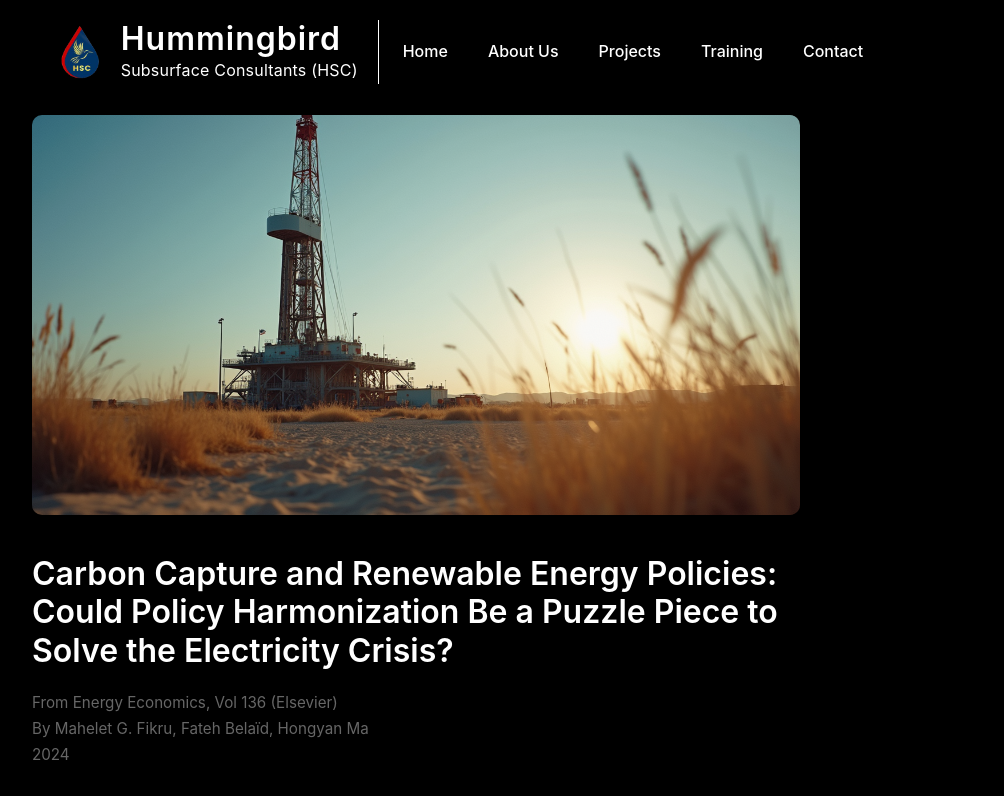
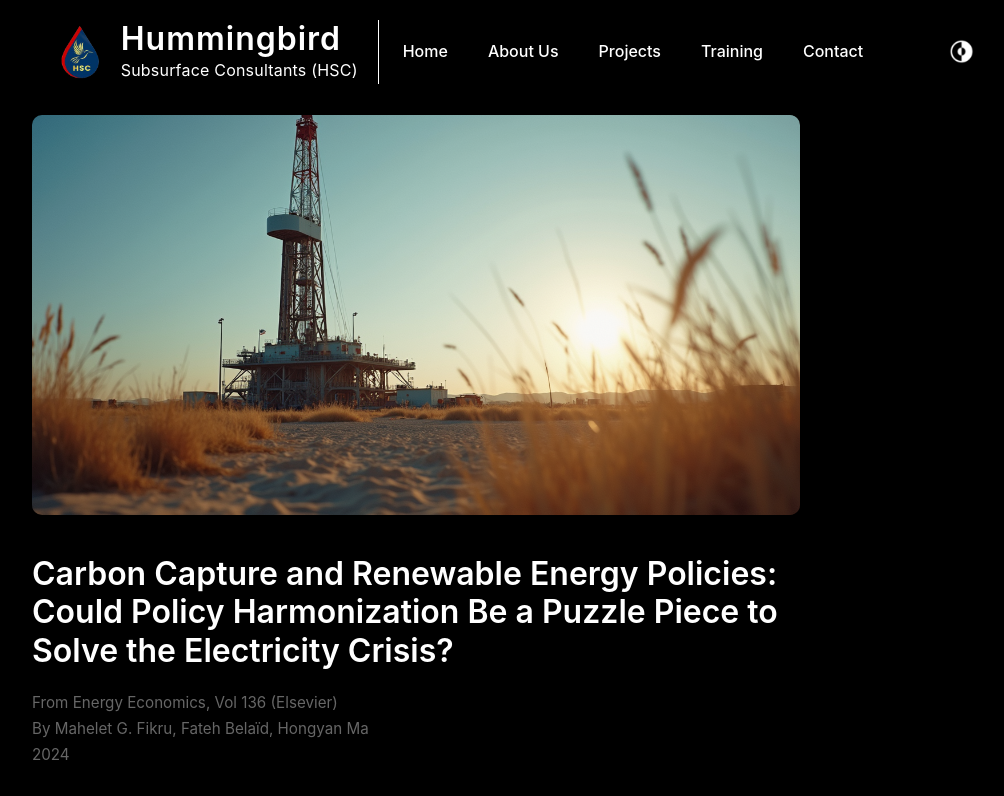
Before and after one commit to OGGary1996/HSCCompanyWebsite, a React (Vite) app: page /blog/1 in a window 1280 px wide. Shown: the top 796 px of the page, without its empty margins (224-1228 px from the left). Built offline with nearby package versions, Linux system fonts and the light colour scheme.

Commit message:
Preperation for mode changing

```diff
--- a/src/components/Header.css
+++ b/src/components/Header.css
@@ -41,6 +41,31 @@
   color: var(--color-text);
   text-shadow: 0 0 8px var(--color-text), 0 0 16px var(--color-text);
   transform: scale(1.1);
+}
+
+.theme-toggle {
+  position: absolute;
+  right: 150px;
+  background: transparent;  /* 透明背景 */
+  border: none;             /* 无边框 */
+  width: 50px;
+  height: 50px;
+  cursor: pointer;
+  display: flex;
+  align-items: center;
+  justify-content: center;
+  padding: 0;
+  outline: none;  /* 去除点击时的默认边框 */
+}
+.theme-icon {
+  width: 50%;
+  height: 50%;
+  object-fit: contain;
+  filter: invert(1);  /* 反转颜色：黑色变白色 */
+  transition: opacity 0.3s ease;  /* 图片切换时的淡入淡出效果 */
+}
+.theme-toggle:active .theme-icon {
+  transform: rotate(180deg);  /* 点击时旋转 */
 }
 
 /* 移动端Header响应式 */
@@ -127,4 +152,12 @@
     white-space: nowrap;
     flex-shrink: 0;
   }
+  /* 移动端主题切换按钮 */
+  .theme-toggle {
+    position: absolute;
+    top: 15px;
+    right: 15px;
+    width: 40px;
+    height: 40px;
+  }
 }
--- a/src/components/Header.jsx
+++ b/src/components/Header.jsx
@@ -1,9 +1,18 @@
 import {NavLink} from "react-router-dom";
+import { useState } from "react";
 import Logo from "../assets/logo-192x192.png"
+import LightModeIcon from "../assets/invert_mode_icon_234101.png"  // 浅色模式图标
+import DarkModeIcon from "../assets/mode_dark_icon_214378.png"    // 深色模式图标
 import "./Header.css"
 
 
 function Header() {
+  const [isDark, setIsDark] = useState(true);  // 默认深色模式
+  const toggleTheme = () => {
+    setIsDark(!isDark);
+    // 后续会在这里添加切换主题的逻辑
+  };
+
   return (
     <header className="header">
       <div className="header-left">
@@ -22,6 +31,20 @@ function Header() {
         <NavLink to="/contact">Contact</NavLink>
         {/*<NavLink to="/blog">Blog</NavLink>*/}
       </nav>
+      {/* 主题切换按钮 */}
+      <button
+        className="theme-toggle"
+        onClick={toggleTheme}
+        aria-label="Toggle theme"
+        title={isDark ? "Switch to Light Mode" : "Switch to Dark Mode"}
+      >
+        <img
+          src={isDark ? LightModeIcon : DarkModeIcon}
+          alt={isDark ? "Light mode" : "Dark mode"}
+          className="theme-icon"
+        />
+      </button>
+
 
     </header>
   )
--- a/src/styles/layout.css
+++ b/src/styles/layout.css
@@ -15,7 +15,7 @@
   transition: background-color 0.3s ease, backdrop-filter 0.3s ease; /* 平滑过渡效果 */
 
   display: flex;
-  justify-content: center;
+  justify-content: center;  /* 改回 center，保持原来的居中效果 */
   gap:12px;
   align-items: center;
   padding: 20px 40px;
--- a/src/styles/variables.css
+++ b/src/styles/variables.css
@@ -4,19 +4,23 @@
 */
 
 :root {
-  /* Colors */
+  /* Colors - 深色模式（默认） */
   /* 1. Background color - black*/
   --color-background: #000000;
   /* 2. Font color - white */
   --color-text: #ffffff;
-  /* 3. Accent color */
-  --color-accent: #6a40d8;
 
   /* Fonts */
   --font-main: "Inter", "Helvetica Neue", Arial, sans-serif;
 
   /* Layout */
   --max-width: 1200px;
+}
 
-
+/* 浅色模式 */
+[data-theme="light"] {
+  /* 1. Background color - white */
+  --color-background: #ffffff;
+  /* 2. Font color - black */
+  --color-text: #000000;
 }
```
Also changed, not shown: src/assets/invert_mode_icon_234101.png (added), src/assets/mode_dark_icon_214378.png (added).
